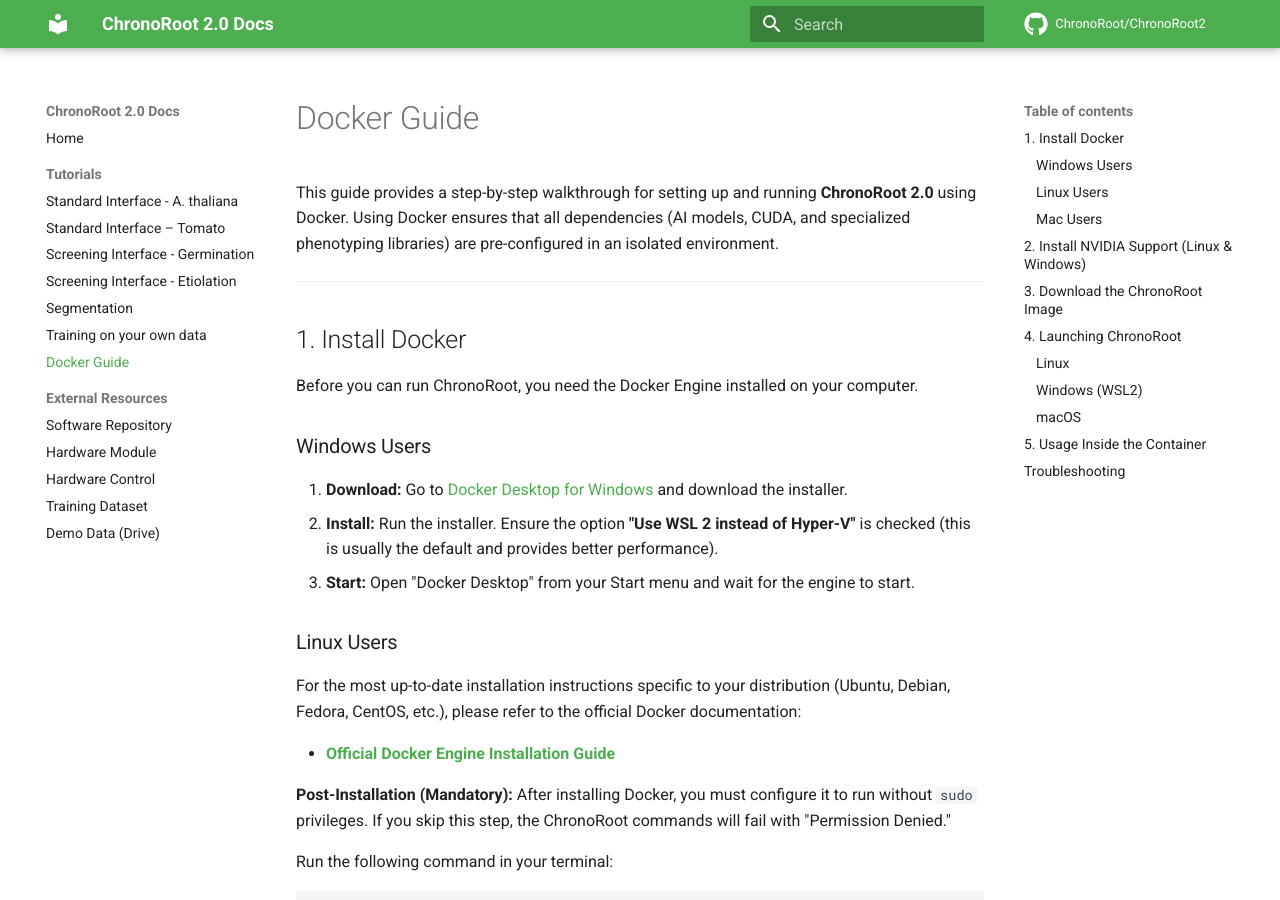
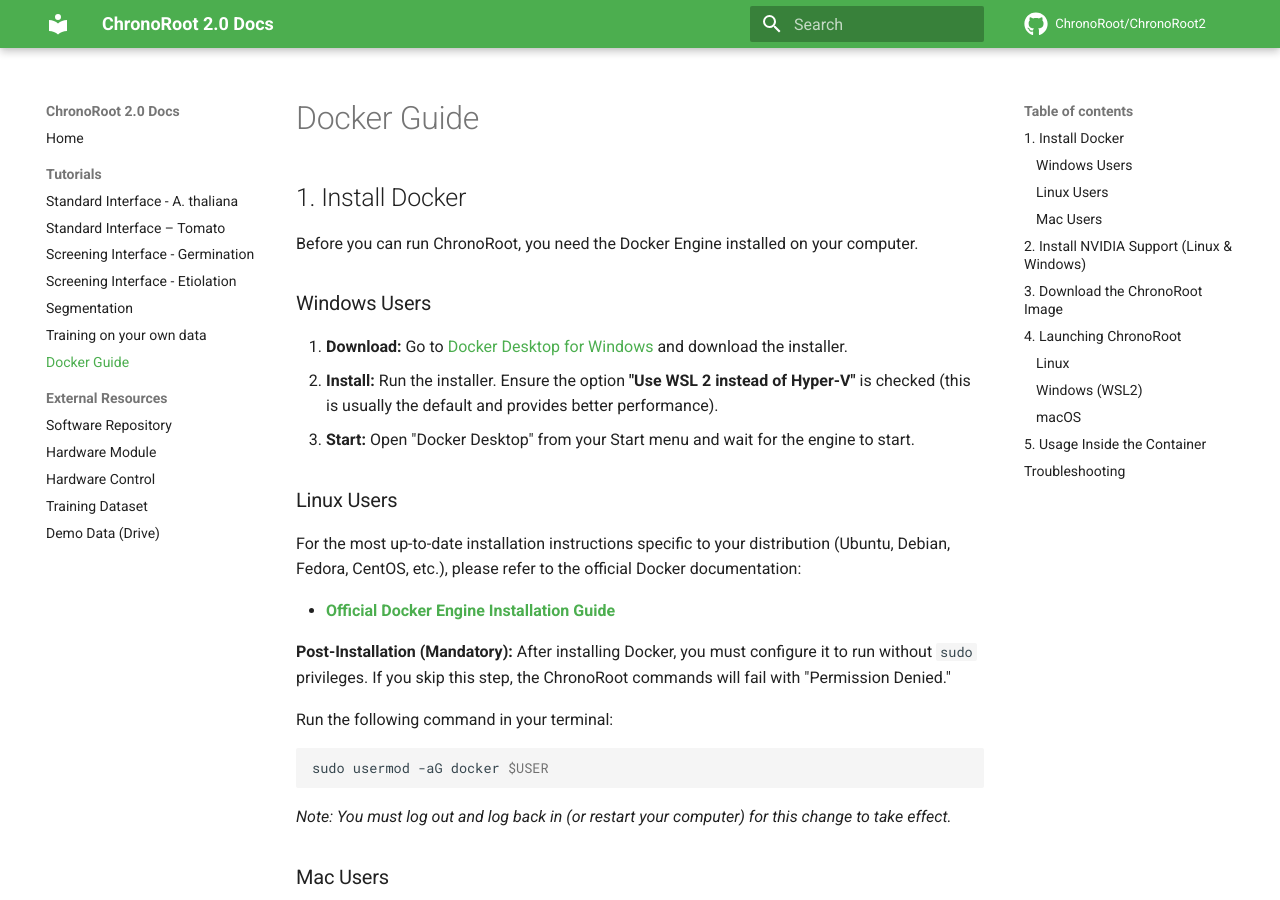
Before and after one commit to ChronoRoot/chronoroot.github.io, an MkDocs documentation site: the page built from docs/tutorials/docker.md, in a window 1280 px wide and 900 px high. Built offline with MkDocs 1.6.1 and Material for MkDocs 9.7.7, drawn with Linux system fonts in a browser that asks for light colours; comment, search, counter and statistics services are not loaded.

Commit message:
dockerguide

```diff
--- a/docs/tutorials/docker.md
+++ b/docs/tutorials/docker.md
@@ -1,8 +1,4 @@
 # Docker Guide
-
-This guide provides a step-by-step walkthrough for setting up and running **ChronoRoot 2.0** using Docker. Using Docker ensures that all dependencies (AI models, CUDA, and specialized phenotyping libraries) are pre-configured in an isolated environment.
-
----
 
 ## 1. Install Docker
 
```
